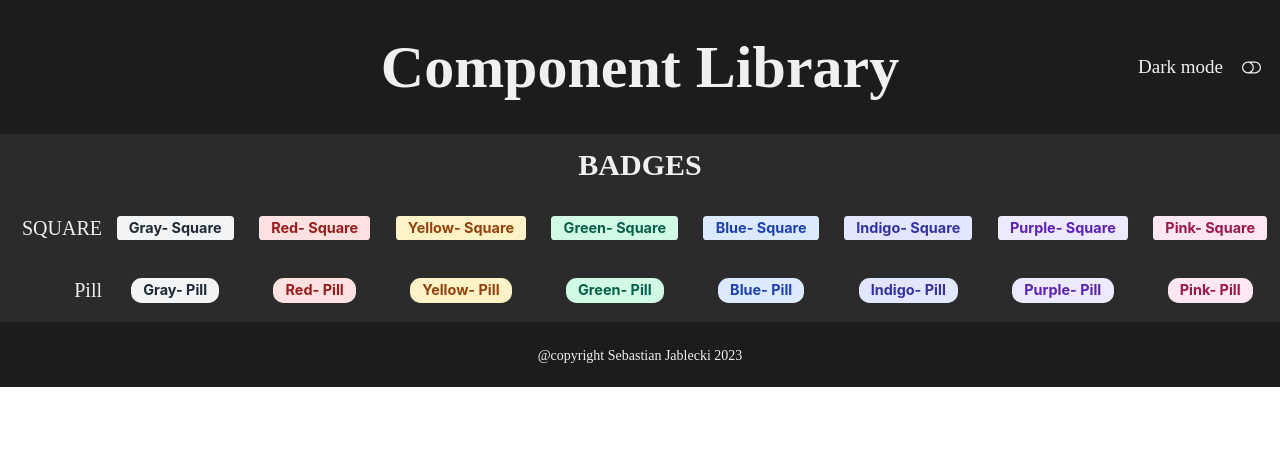
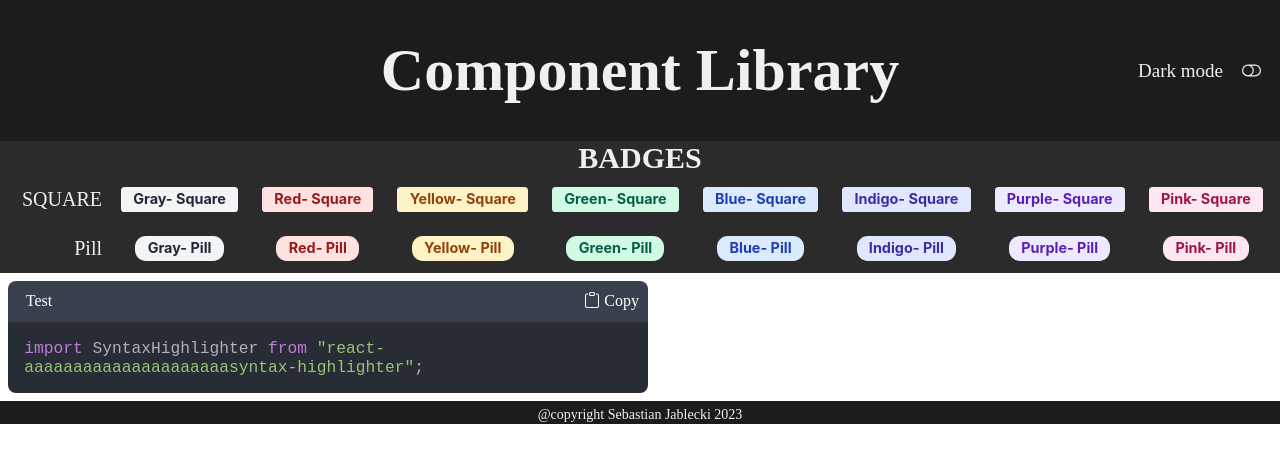
Before and after one commit to Dzabol/Component-Library, a React (Vite) app: page / in a window 1280 px wide. Shown: the top 462 px of the page. Built offline with nearby package versions, Linux system fonts and the light colour scheme.

Commit message:
added code component

```diff
--- a/package.json
+++ b/package.json
@@ -12,7 +12,8 @@
   "dependencies": {
     "react": "^18.2.0",
     "react-dom": "^18.2.0",
-    "react-icons": "^4.11.0"
+    "react-icons": "^4.11.0",
+    "react-syntax-highlighter": "^15.5.0"
   },
   "devDependencies": {
     "@types/react": "^18.2.15",
--- a/src/App.jsx
+++ b/src/App.jsx
@@ -6,6 +6,8 @@ import useToogle from "./hooks/useToggle";
 import Header from "./Components/Page/Header";
 import MainContent from "./Components/Page/MainContent";
 import Footer from "./Components/Page/Footer";
+
+import CodeWindow from "./Components/AditionalFeatures/CodeWindow";
 
 // Styleing
 import "./CSS/App.css";
@@ -21,6 +23,7 @@ export default function App() {
       <div className="page-border">
         <Header>Component Library</Header>
         <MainContent />
+        <CodeWindow>TEST</CodeWindow>
         <Footer />
       </div>
     </ThemeContext.Provider>
--- a/src/CSS/App.css
+++ b/src/CSS/App.css
@@ -13,7 +13,6 @@
   font-family: "Permanent Marker", cursive;
   font-size: 1.25em;
   font-weight: 400;
-  line-height: 3.9rem;
   letter-spacing: 0em;
 }
 
--- /dev/null
+++ b/src/CSS/Components/CodeWindowCSS.css
@@ -0,0 +1,40 @@
+.codeWindow-mainContainer {
+  margin: 0.5rem;
+  width: fit-content;
+  max-width: 50%;
+  border-radius: 0.5rem;
+  overflow: hidden;
+  text-align: left;
+}
+
+.font-header {
+  font-family: "Permanent Marker";
+  color: white;
+  font-size: 1rem;
+  line-height: 1;
+  padding: 0.8em;
+}
+
+.codeHeader-container {
+  display: flex;
+  justify-content: space-between;
+  background-color: #3a404d;
+  align-items: center;
+  padding: 0 0.25em;
+  margin: 0;
+}
+
+p {
+  margin: 0;
+  padding: 0;
+}
+
+.copyButton {
+  display: flex;
+  align-items: center;
+  gap: 0.25rem;
+  padding: 0.25rem;
+  border: none;
+  background: none;
+  cursor: pointer;
+}
--- a/src/CSS/Components/ComponentBox.css
+++ b/src/CSS/Components/ComponentBox.css
@@ -18,6 +18,11 @@
   width: 100%;
 }
 
+.componentBoxMainContent-container > * {
+  flex: 0 0 calc(33.33% -1px);
+  margin: 5px;
+}
+
 .boxMainContentName-container {
   margin: 0 0.1em;
   text-align: right;
--- /dev/null
+++ b/src/Components/AditionalFeatures/CodeWindow.jsx
@@ -0,0 +1,59 @@
+import React from "react";
+import SyntaxHighlighter from "react-syntax-highlighter";
+import useToogle from "../../hooks/useToggle";
+
+// Code theme
+import {
+  docco,
+  atomOneDark,
+} from "react-syntax-highlighter/dist/esm/styles/hljs";
+
+// Icons
+import { BsClipboard, BsCheck } from "react-icons/bs";
+
+// CSS
+import "../../CSS/Components/CodeWindowCSS.css";
+
+//context
+import { ThemeContext } from "../../App";
+
+export default function CodeWindow({
+  children,
+  name = "Test",
+  URL,
+  language = "javascript",
+}) {
+  const { theme } = React.useContext(ThemeContext);
+  const currentTheme = theme === "dark" ? atomOneDark : docco;
+  const [isCoppier, updateIsCoppier] = useToogle({ initialValue: false });
+
+  const codeString = `import SyntaxHighlighter from "react-aaaaaaaaaaaaaaaaaaaaasyntax-highlighter";`;
+
+  function handleCopieClick() {
+    navigator.clipboard.writeText(codeString);
+    updateIsCoppier();
+    setTimeout(() => {
+      updateIsCoppier(false);
+    }, 3000);
+  }
+
+  return (
+    <div className="codeWindow-mainContainer">
+      <div className="codeHeader-container">
+        <p className="font-header">{name}</p>
+        <button className="font-header copyButton" onClick={handleCopieClick}>
+          <span>{isCoppier ? <BsCheck /> : <BsClipboard />}</span>
+          {isCoppier ? "Copied" : "Copy"}
+        </button>
+      </div>
+      <SyntaxHighlighter
+        language={language}
+        style={currentTheme}
+        customStyle={{ padding: "1em" }}
+        wrapLongLines={true}
+      >
+        {codeString}
+      </SyntaxHighlighter>
+    </div>
+  );
+}
--- a/src/Components/Page/MainContent.jsx
+++ b/src/Components/Page/MainContent.jsx
@@ -2,9 +2,10 @@ import React from "react";
 
 //Components
 import { ComponentBox, BoxMainContent } from "../ComponentBox/index";
-import Badge from "../Badges/Badge";
+import CodeWindow from "../AditionalFeatures/CodeWindow";
 
 //Style
+import Badge from "../Badges/Badge";
 
 //context
 import { ThemeContext } from "../../App";
```
Also changed, not shown: 1 other file (tests, documents, lock files or other folders).
